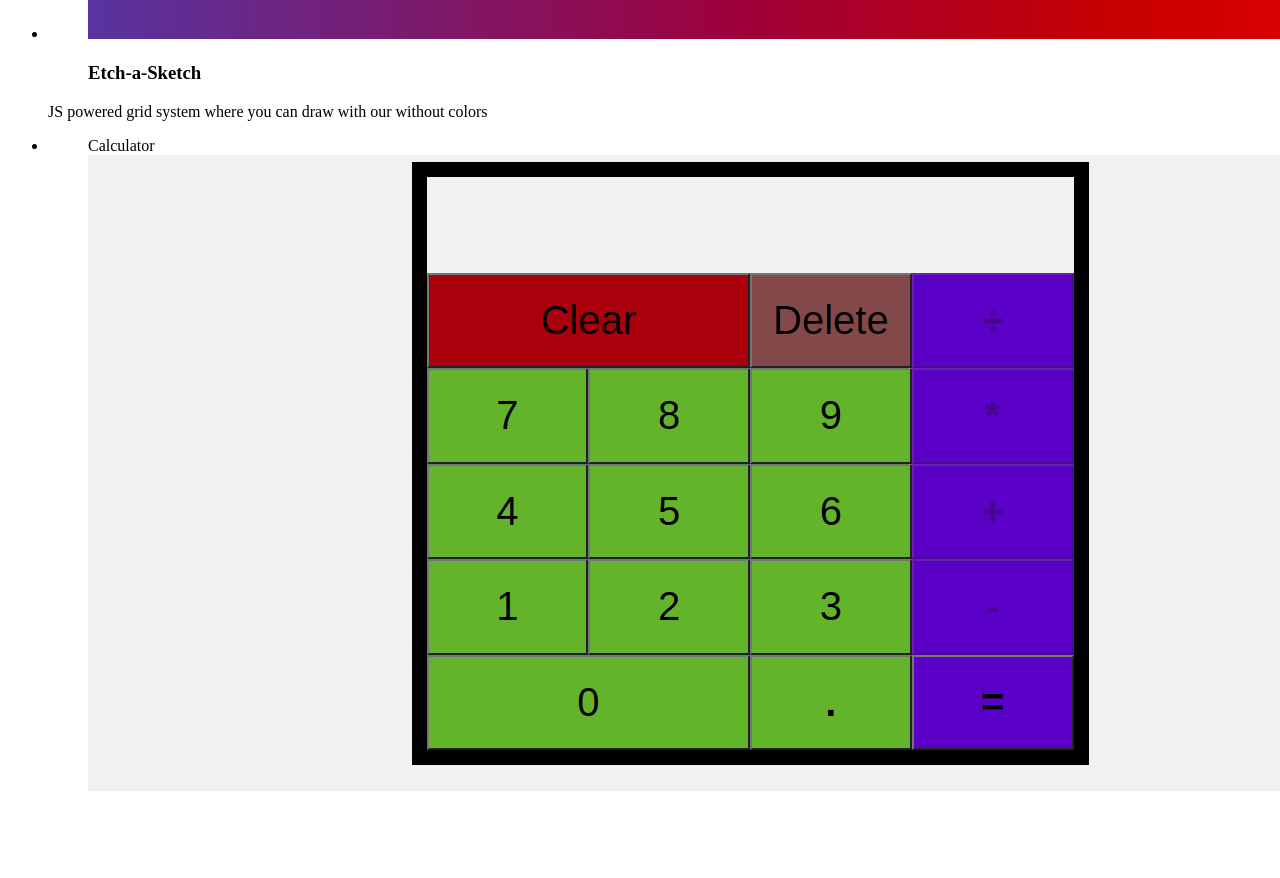
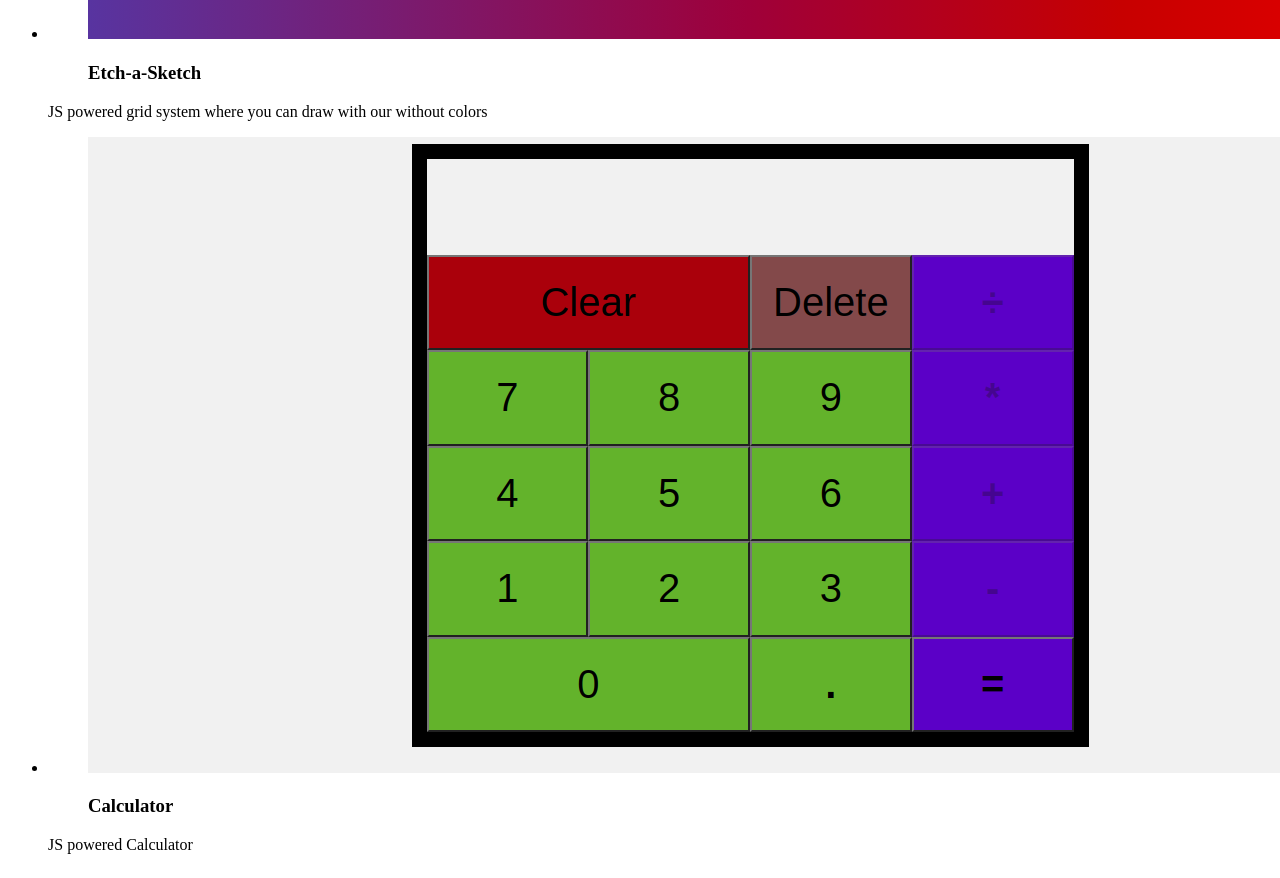
Before and after one commit to muratcan-yuksel/portfolio-website, a plain HTML site: page index.html in a window 1280 px wide. Shown: the part 2440-3318 px from the top of the page. Before the commit the page ends 3259 px from the top, so only its background shows below. Drawn offline with Linux system fonts and the light colour scheme.

Commit message:
added the calculator html

```diff
--- a/index.html
+++ b/index.html
@@ -23,7 +23,7 @@
           <h2>Let's work together!</h2>
         </div>
     </section>
-  </main>
+
 
 
     <section class="portfolio">
@@ -59,12 +59,14 @@
       </li>
 
       <li>
-      <figure class="item" id="calculator">Calculator
+      <figure id="calculator">
         <a href="https://muratcan-yuksel.github.io/Calculator-project/" target = "blank">
         <img src="calculator.png" class= "picture" alt="calculator">
         </a>
+        <figcaption><h3>Calculator</h3></figcaption>
       </figure>
-
+      <p>JS powered Calculator</p>
+      </li>
     </ul>
     </section>
 
@@ -92,7 +94,7 @@
       </figure>
 
     -->
-
+  </main>
       <div class="scanlines"></div>
 
 
```
